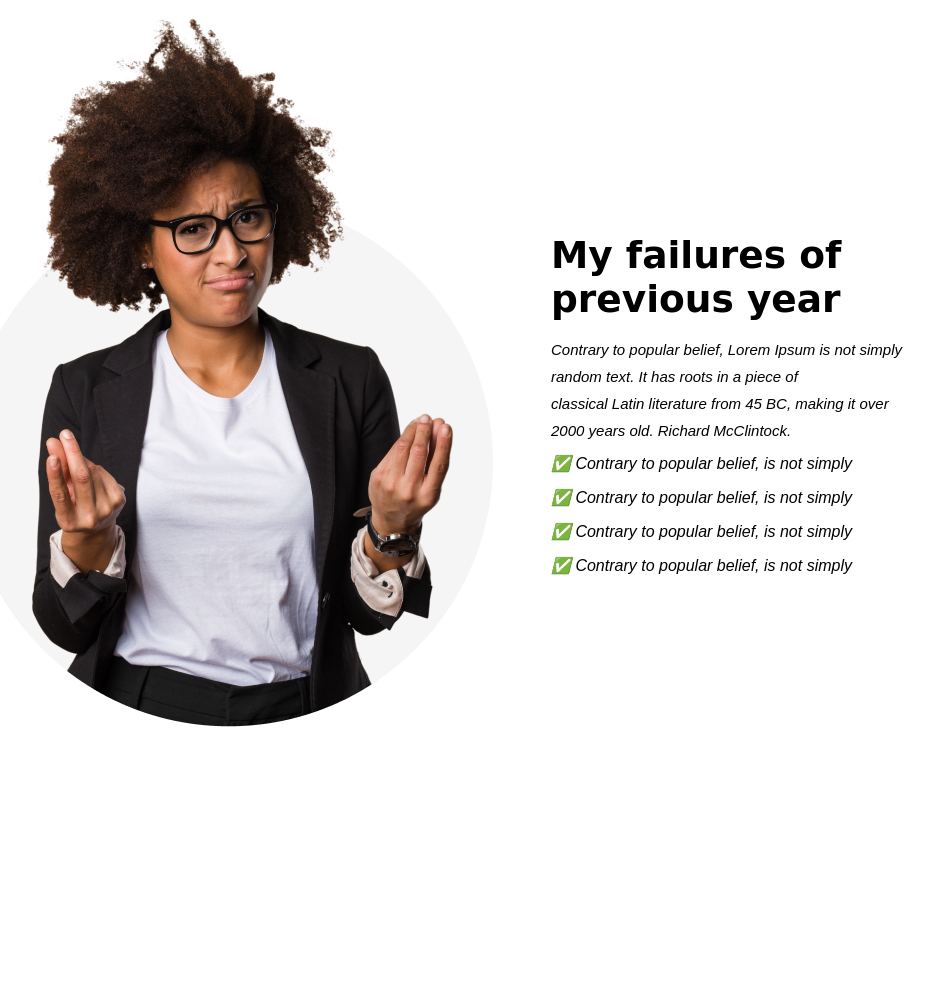
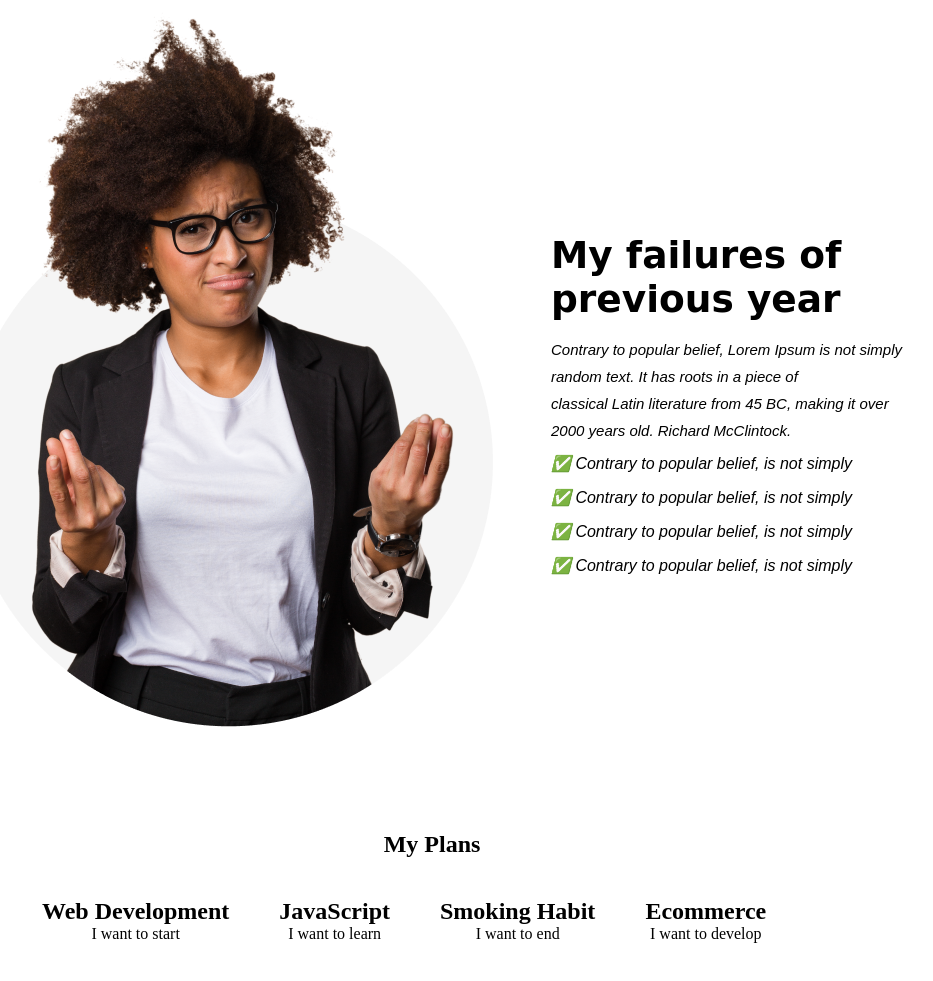
Before and after one commit to AhmedMinhajEmon/Assignement_1_ph, a plain HTML site: page index.html in a window 1280 px wide. Shown: the part 947-1928 px from the top of the page, without its empty margins (208-1141 px from the left). Before the commit the page ends 1828 px from the top, so only its background shows below. Drawn offline with Linux system fonts and the light colour scheme.

Commit message:
Added 2nd section frame

```diff
--- a/index.html
+++ b/index.html
@@ -44,6 +44,27 @@
                 </div>
             </div>
         </section>
+        <section>
+            <h1 class="second-section-head">My Plans</h1>
+            <div class="second-section">
+                <div class="plan-elements">
+                    <h2 class="plan-head">Web Development</h2>
+                    <p class="plan-description">I want to start</p>
+                </div>
+                <div class="plan-elements">
+                    <h2 class="plan-head">JavaScript</h2>
+                    <p class="plan-description">I want to learn</p>
+                </div>
+                <div class="plan-elements">
+                    <h2 class="plan-head">Smoking Habit</h2>
+                    <p class="plan-description">I want to end</p>
+                </div>
+                <div class="plan-elements">
+                    <h2 class="plan-head">Ecommerce</h2>
+                    <p class="plan-description">I want to develop</p>
+                </div>
+            </div>
+        </section>
     </main>
 
     <footer>
--- a/styles/styles.css
+++ b/styles/styles.css
@@ -49,6 +49,8 @@ header{
 
 /*   Main-Body Section */
 
+/* 1ST Section */
+
 main{
     margin: 150px;
 }
@@ -85,3 +87,18 @@ main{
     font-size: 15px;
     color: rgb(0, 0, 0);
 }
+
+.second-section-head{
+    text-align: center;
+    margin-top: 100px;
+    padding-bottom: 40px;
+}
+.second-section{
+    margin-left: 100px;
+    margin-right: 100px;
+    display: flex;
+    gap: 50px;
+}
+.plan-description{
+    text-align: center;
+}
```
